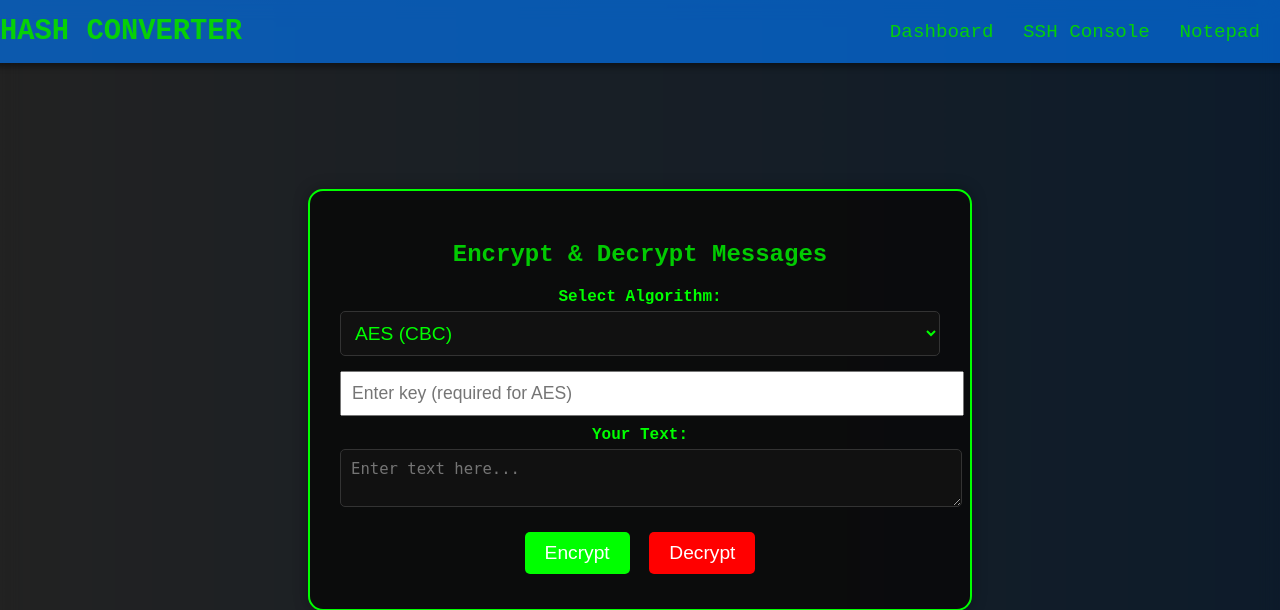
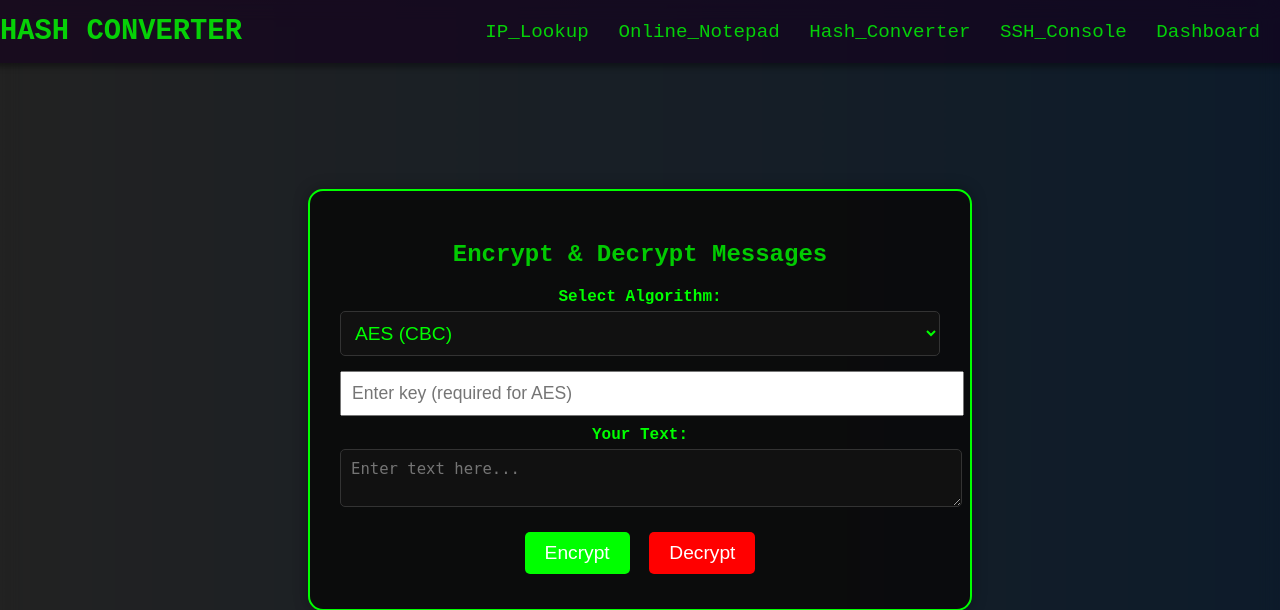
Before and after one commit to ALLSafeSecurityORG/ALLsafe, a Flask app: page /hash_converter in a window 1280 px wide. Shown: the top 610 px of the page. Run offline with Flask 3, Linux system fonts and the light colour scheme; data that the repository does not hold is empty; parts of the project's set-up code (start-up, migrations or seed data) failed here and were passed over.

Commit message:
Update hash_converter.html

```diff
--- a/Final-proj/templates/hash_converter.html
+++ b/Final-proj/templates/hash_converter.html
@@ -20,7 +20,7 @@
         }
 
         .navbar {
-            background-color: rgba(0, 123, 255, 0.8); /* Transparent background with neon blue */
+            background-color: rgba(20, 2, 29, 0.8); /* Transparent background with neon blue */
             padding: 15px 20px;
             display: flex;
             justify-content: space-between;
@@ -161,9 +161,11 @@
     <div class="navbar flicker">
         <div class="logo">Hash Converter</div>
         <div class="navbar-links">
+            <a href="{{ url_for('routes.ip_lookup') }}">IP_Lookup</a>
+            <a href="{{ url_for('routes.note_pad') }}">Online_Notepad</a>
+            <a href="{{ url_for('routes.hash_converter_page') }}">Hash_Converter</a>
+            <a href="{{ url_for('routes.ssh_console') }}">SSH_Console</a>
             <a href="{{ url_for('routes.dashboard') }}">Dashboard</a>
-            <a href="{{ url_for('routes.ssh_console') }}">SSH Console</a>
-            <a href="{{ url_for('routes.note_pad') }}">Notepad</a>
         </div>
     </div>
 
```
